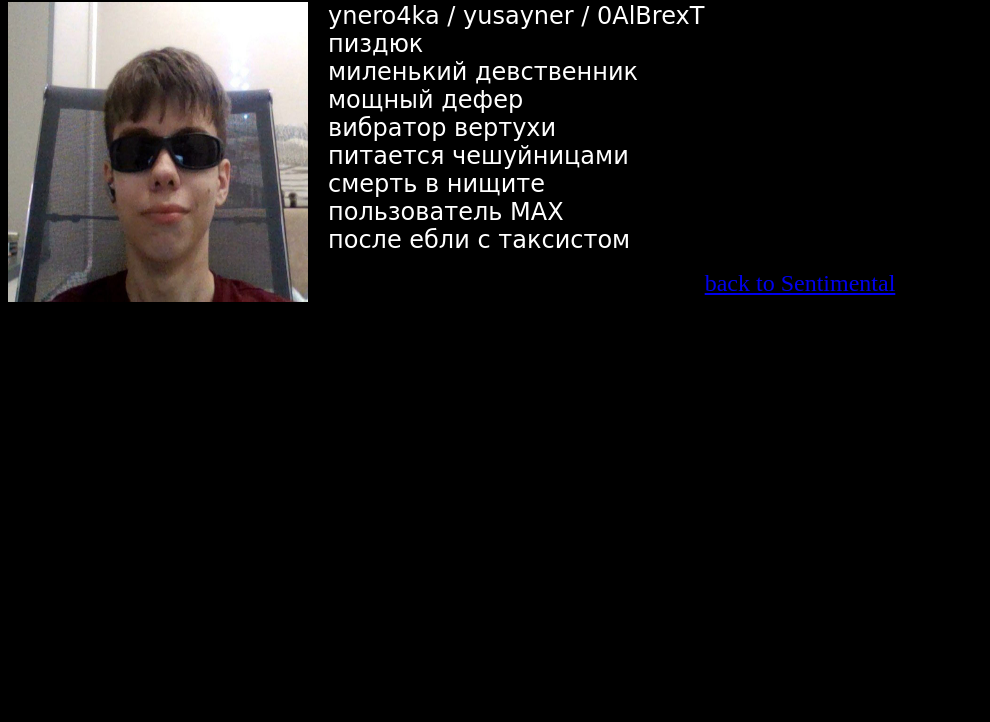
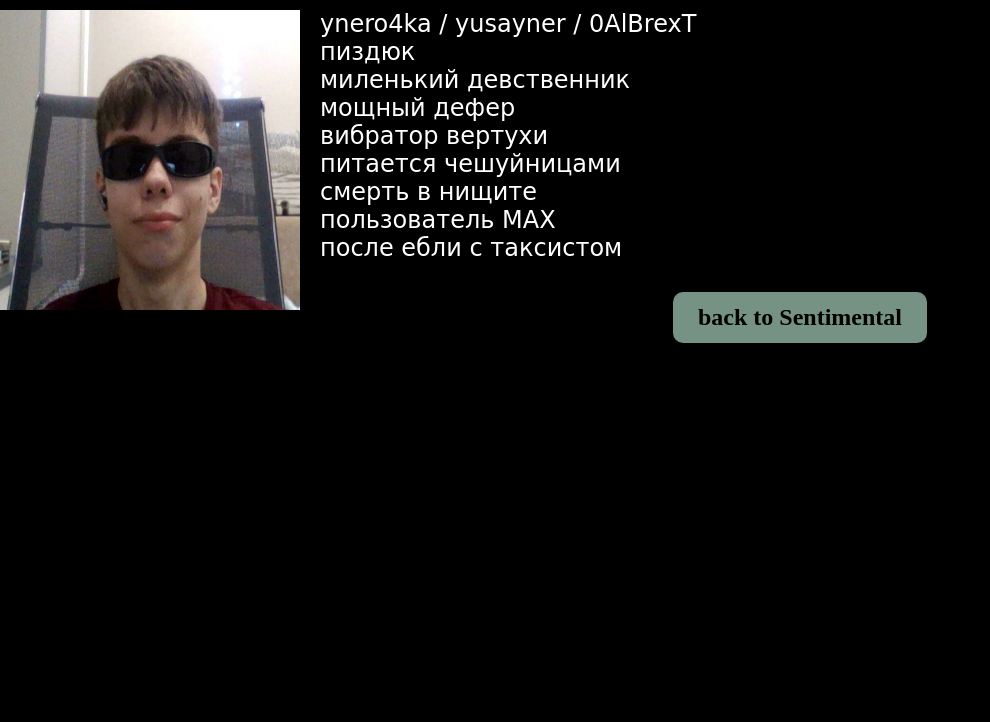
Before and after one commit to shahyaau1/Sentimental, a plain HTML site: page Альберт/index.html in a window 1280 px wide. Shown: the part 78-800 px from the top of the page, without its empty margins (0-990 px from the left). Drawn offline with Linux system fonts and the light colour scheme.

Commit message:
Update index.html

```diff
--- a/Альберт/index.html
+++ b/Альберт/index.html
@@ -1,21 +1,55 @@
-<html>
+<!DOCTYPE html>
+<html lang="ru">
 <head>
-	<title>Альберт </title>
+  <meta charset="UTF-8">
+  <title>Альберт</title>
 </head>
-<body bgcolor="black">
+<body style="background-color:black; font-family:cursive; margin:0; padding:0;">
 
+  <p align="center">
+    <font face="cursive" color="white" size="10"><b>Альберт</b></font>
+  </p>
 
-	<p align="center"> <font face="cursive" color="white" size="10"> <b> Альберт </b> </font> </p>
-	<div>
-    		<img src="../img/4.jpg" width="300" height="300" style="float: left; margin-right: 20px;">
-    		<p style="margin: 0;">
-        	<font face="cursive" color="white" size="5">ynero4ka / yusayner / 0AlBrexT<br>пиздюк<br>миленький девственник<br>мощный дефер<br>вибратор вертухи<br>питается чешуйницами<br>смерть в нищите<br>пользователь MAX<br>после ебли с таксистом</font>
-    		</p>
-		<p align="center"><font face="ALGERIAN" color="white" size="5"><a href="../index.html"> back to Sentimental </a></font></p>
-    		<div style="clear: both;">
+  <div>
+    <img src="../img/4.jpg" width="300" height="300" style="float: left; margin-right: 20px;">
+    <p style="margin: 0;">
+      <font face="cursive" color="white" size="5">
+        ynero4ka / yusayner / 0AlBrexT<br>
+        пиздюк<br>
+        миленький девственник<br>
+        мощный дефер<br>
+        вибратор вертухи<br>
+        питается чешуйницами<br>
+        смерть в нищите<br>
+        пользователь MAX<br>
+        после ебли с таксистом
+      </font>
+    </p>
+  </div>
 
+  <div style="text-align:center; margin:30px 0;">
+    <a href="../index.html"
+       style="
+         display:inline-block;
+         padding:12px 25px;
+         font-family:ALGERIAN;
+         font-weight:bold;
+         font-size:24px;
+         color:black;
+         text-decoration:none;
+         background-color: rgba(169,209,188,0.7);
+         border-radius:10px;
+         box-shadow:0 4px 6px rgba(0,0,0,0.3);
+         transition: all 0.2s ease;
+       "
+       onmouseover="this.style.transform='translateY(-3px)'; this.style.boxShadow='0 6px 10px rgba(0,0,0,0.4)';"
+       onmouseout="this.style.transform='translateY(0)'; this.style.boxShadow='0 4px 6px rgba(0,0,0,0.3)';"
+       onmousedown="this.style.transform='translateY(1px)'; this.style.boxShadow='0 3px 4px rgba(0,0,0,0.2)';"
+       onmouseup="this.style.transform='translateY(-3px)'; this.style.boxShadow='0 6px 10px rgba(0,0,0,0.4)';"
+    ><b>back to Sentimental</b></a>
+  </div>
 
+  <div style="clear:both;"></div>
 
 </body>
-
 </html>
```
